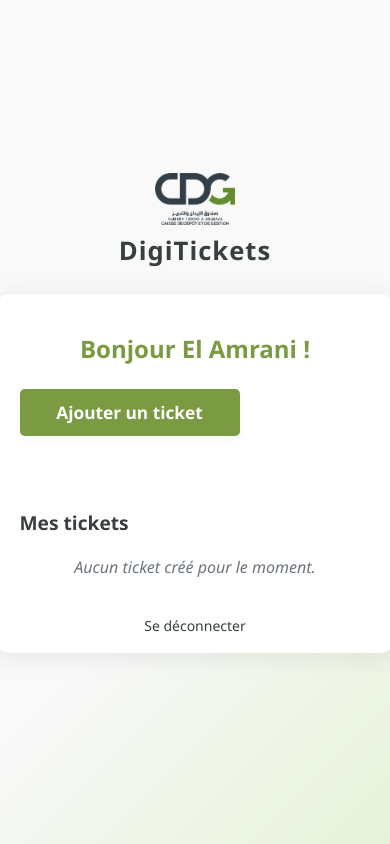
After one commit to Failalihaytam/DigiTickets, a Flask app: page /dashboard-initial in a window 390 px wide. The commit adds this page. Run offline with Flask 3, Linux system fonts and the light colour scheme; a user stored in the database is signed in; data comes from the database, SQL or seed files in the repository; both versions use the stored data as it was after the commit.

Commit message:
Implement user dashboard and ticket management features. Add routes for dashboard and ticket creation, including file upload support. Enhance login functionality with role-based access. Update templates for a cohesive UI and improve CSS for better styling and responsiveness.

```diff
--- a/app.py
+++ b/app.py
@@ -1,13 +1,15 @@
-from flask import Flask, render_template, request, redirect, url_for, flash
+from flask import Flask, render_template, request, redirect, url_for, flash, session
 import sqlite3
 import smtplib
 from email.mime.text import MIMEText
 import os
 from dotenv import load_dotenv
+from datetime import datetime
 load_dotenv()
 
 app = Flask(__name__)
 app.secret_key = 'your_secret_key'  # Needed for flash messages
+app.config['MAX_CONTENT_LENGTH'] = 16 * 1024 * 1024  # 16MB max upload size
 
 @app.route('/')
 def home():
@@ -21,16 +23,98 @@
         password = request.form['password']
         conn = sqlite3.connect('database.db')
         c = conn.cursor()
-        c.execute('SELECT * FROM utilisateur WHERE nom_utilisateur=? AND mot_de_passe=?', (username, password))
+        c.execute('SELECT id, nom, role FROM utilisateur WHERE nom_utilisateur=? AND mot_de_passe=?', (username, password))
         user = c.fetchone()
         conn.close()
         if user:
-            return redirect(url_for('success'))
+            user_id, nom, role = user
+            if role == 'initial':
+                session['user_id'] = user_id
+                session['user_nom'] = nom
+                return redirect(url_for('dashboard_initial'))
+            else:
+                message = "Votre rôle n'est pas autorisé à accéder à ce tableau de bord."
         else:
-            message = 'Incorrect username or password.'
+            message = 'Nom d\'utilisateur ou mot de passe incorrect.'
     return render_template('login.html', message=message)
 
-@app.route('/forgot-password', methods=['GET', 'POST'])
+@app.route('/dashboard-initial')
+def dashboard_initial():
+    if 'user_id' not in session:
+        return redirect(url_for('login'))
+    user_id = session['user_id']
+    nom = session.get('user_nom', '')
+
+    # Get user's tickets
+    conn = sqlite3.connect('database.db')
+    c = conn.cursor()
+    c.execute('''
+        SELECT t.id, t.titre, t.description, t.date_creation, s.nom
+        FROM ticket t
+        LEFT JOIN statut s ON t.statut_id = s.id
+        WHERE t.idutilisateur = ?
+        ORDER BY t.date_creation DESC
+    ''', (user_id,))
+    tickets = c.fetchall()
+    # Get all statuts for dropdowns or display
+    c.execute('SELECT id, nom FROM statut')
+    statuts = c.fetchall()
+    conn.close()
+
+    return render_template('dashboard_initial.html', nom=nom, tickets=tickets, statuts=statuts)
+
+@app.route('/ajouter-ticket', methods=['GET', 'POST'])
+def ajouter_ticket():
+    if 'user_id' not in session:
+        return redirect(url_for('login'))
+    conn = sqlite3.connect('database.db')
+    c = conn.cursor()
+    c.execute('SELECT id, nom FROM categorie')
+    categories = c.fetchall()
+    c.execute('SELECT id, nom FROM type')
+    types = c.fetchall()
+    conn.close()
+
+    if request.method == 'POST':
+        titre = request.form['titre']
+        description = request.form['description']
+        categorie_id = request.form.get('categorie')
+        type_id = request.form.get('type')
+        user_id = session['user_id']
+        fichier_id = None
+        # Handle file upload
+        file = request.files.get('fichier')
+        if file and file.filename:
+            file_data = file.read()
+            conn = sqlite3.connect('database.db')
+            c = conn.cursor()
+            c.execute('INSERT INTO fichier (fichier) VALUES (?)', (file_data,))
+            fichier_id = c.lastrowid
+            conn.commit()
+            conn.close()
+        # Insert ticket
+        conn = sqlite3.connect('database.db')
+        c = conn.cursor()
+        c.execute('''
+            INSERT INTO ticket (titre, description, date_creation, idutilisateur, categorie_id, type_id, statut_id)
+            VALUES (?, ?, ?, ?, ?, ?, 1)
+        ''', (titre, description, datetime.now(), user_id, categorie_id, type_id))
+        ticket_id = c.lastrowid
+        # Optionally link the file to the ticket (if you want a ticket_id in fichier, you can update the schema)
+        # For now, just store the file in fichier and ticket in ticket
+        conn.commit()
+        conn.close()
+        flash('Ticket créé avec succès !', 'success')
+        return redirect(url_for('dashboard_initial'))
+
+    return render_template('ajouter_ticket.html', categories=categories, types=types)
+
+@app.route('/logout')
+def logout():
+    session.clear()
+    return redirect(url_for('login'))
+
+@app.route('/mot-de-passe-oublie', methods=['GET', 'POST'])
 def forgot_password():
     message = ''
     if request.method == 'POST':
@@ -43,29 +127,28 @@
         conn.close()
         if result:
             password = result[0]
-            # Send email using Gmail SMTP
             try:
                 sender = os.environ.get('GMAIL_USER')
                 app_password = os.environ.get('GMAIL_APP_PASSWORD')
                 receiver = email
-                msg = MIMEText(f'Your password is: {password}')
-                msg['Subject'] = 'Your Password'
+                msg = MIMEText(f'Votre mot de passe est : {password}')
+                msg['Subject'] = 'Votre mot de passe'
                 msg['From'] = sender
                 msg['To'] = receiver
                 with smtplib.SMTP('smtp.gmail.com', 587) as server:
                     server.starttls()
                     server.login(sender, app_password)
                     server.sendmail(sender, [receiver], msg.as_string())
-                flash('Your password has been sent to your email.', 'success')
+                flash('Votre mot de passe a été envoyé à votre adresse e-mail.', 'success')
             except Exception as e:
-                flash('Failed to send email: ' + str(e), 'error')
+                flash('Échec de l\'envoi de l\'e-mail : ' + str(e), 'error')
         else:
-            message = 'Username and email do not match our records.'
+            message = 'Le nom d\'utilisateur et l\'e-mail ne correspondent pas à nos enregistrements.'
     return render_template('forgot_password.html', message=message)
 
 @app.route('/success')
 def success():
-    return 'Login successful!'
+    return 'Connexion réussie !'
 
 if __name__ == '__main__':
     app.run(debug=True)
--- a/static/style.css
+++ b/static/style.css
@@ -16,7 +16,7 @@
     margin-bottom: 18px;
 }
 .logo-img {
-    width: 120px;
+    width: 140px;
     height: auto;
     margin-bottom: 8px;
 }
@@ -130,6 +130,108 @@
     text-align: center;
     font-size: 1rem;
 }
+.dashboard-btn {
+    display: block;
+    width: 220px;
+    background: #7A9B41;
+    color: #fff;
+    text-align: center;
+    padding: 12px 0;
+    border-radius: 5px;
+    font-size: 1.08rem;
+    font-weight: 600;
+    text-decoration: none;
+    margin-bottom: 6px;
+    box-shadow: 0 2px 8px rgba(122, 155, 65, 0.08);
+    transition: background 0.2s, box-shadow 0.2s;
+}
+.dashboard-btn:hover {
+    background: #5e7c2c;
+    box-shadow: 0 4px 16px rgba(122, 155, 65, 0.12);
+}
+.tickets-section {
+    margin-top: 24px;
+}
+.tickets-section h3 {
+    color: #373F41;
+    margin-bottom: 16px;
+    font-size: 1.2rem;
+}
+.tickets-list {
+    display: flex;
+    flex-direction: column;
+    gap: 12px;
+}
+.ticket-item {
+    background: #f8f9fa;
+    border: 1px solid #e9ecef;
+    border-radius: 8px;
+    padding: 16px;
+    transition: box-shadow 0.2s;
+}
+.ticket-item:hover {
+    box-shadow: 0 2px 8px rgba(55, 63, 65, 0.08);
+}
+.ticket-header {
+    display: flex;
+    justify-content: space-between;
+    align-items: center;
+    margin-bottom: 8px;
+}
+.ticket-header h4 {
+    margin: 0;
+    color: #373F41;
+    font-size: 1.1rem;
+}
+.ticket-date {
+    color: #6c757d;
+    font-size: 0.9rem;
+}
+.ticket-description {
+    color: #495057;
+    margin: 8px 0;
+    line-height: 1.4;
+}
+.ticket-status {
+    margin-top: 8px;
+}
+.status-badge {
+    display: inline-block;
+    padding: 4px 8px;
+    border-radius: 4px;
+    font-size: 0.85rem;
+    font-weight: 500;
+}
+.status-pending {
+    background: #fff3cd;
+    color: #856404;
+}
+.status-active {
+    background: #d1ecf1;
+    color: #0c5460;
+}
+.no-tickets {
+    text-align: center;
+    color: #6c757d;
+    font-style: italic;
+    margin: 20px 0;
+}
+textarea {
+    width: 100%;
+    padding: 10px;
+    border: 1px solid #7A9B41;
+    border-radius: 5px;
+    outline: none;
+    font-size: 1rem;
+    font-family: inherit;
+    background: #f6f8f4;
+    transition: border 0.2s;
+    resize: vertical;
+}
+textarea:focus {
+    border: 1.5px solid #5e7c2c;
+    background: #fff;
+}
 @media (max-width: 500px) {
     .card {
         min-width: 90vw;
--- /dev/null
+++ b/templates/dashboard_initial.html
@@ -0,0 +1,49 @@
+<!DOCTYPE html>
+<html lang="fr">
+<head>
+    <meta charset="UTF-8">
+    <title>Tableau de bord - DigiTickets</title>
+    <link rel="stylesheet" href="{{ url_for('static', filename='style.css') }}">
+</head>
+<body>
+    <div class="logo-container">
+        <img src="{{ url_for('static', filename='Logotype@2x.png') }}" alt="CDG Logo" class="logo-img">
+        <div class="app-name">DigiTickets</div>
+    </div>
+    <div class="card">
+        <h2>Bonjour {{ nom }} !</h2>
+
+        <!-- Add new ticket button -->
+        <div style="text-align: center; margin-bottom: 24px;">
+            <a href="{{ url_for('ajouter_ticket') }}" class="dashboard-btn">Ajouter un ticket</a>
+        </div>
+
+        <!-- Display existing tickets -->
+        <div class="tickets-section">
+            <h3>Mes tickets</h3>
+            {% if tickets %}
+                <div class="tickets-list">
+                    {% for ticket in tickets %}
+                        <div class="ticket-item">
+                            <div class="ticket-header">
+                                <h4>{{ ticket[1] }}</h4>
+                                <span class="ticket-date">{{ ticket[3][:10] if ticket[3] else 'N/A' }}</span>
+                            </div>
+                            <p class="ticket-description">{{ ticket[2][:100] + '...' if ticket[2] and ticket[2]|length > 100 else ticket[2] or 'Aucune description' }}</p>
+                            <div class="ticket-status">
+                                <span class="status-badge {{ 'status-pending' if ticket[4] == 'en cours' else 'status-active' if ticket[4] == 'clôturé' else 'status-suspendu' }}">
+                                    {{ ticket[4] or 'Statut inconnu' }}
+                                </span>
+                            </div>
+                        </div>
+                    {% endfor %}
+                </div>
+            {% else %}
+                <p class="no-tickets">Aucun ticket créé pour le moment.</p>
+            {% endif %}
+        </div>
+
+        <a href="{{ url_for('logout') }}" class="back-link">Se déconnecter</a>
+    </div>
+</body>
+</html>
```
Also changed, not shown: templates/ajouter_ticket.html (added, +41 -0 lines), templates/forgot_password.html (+9 -9 lines), templates/login.html (+9 -10 lines), database.db.
